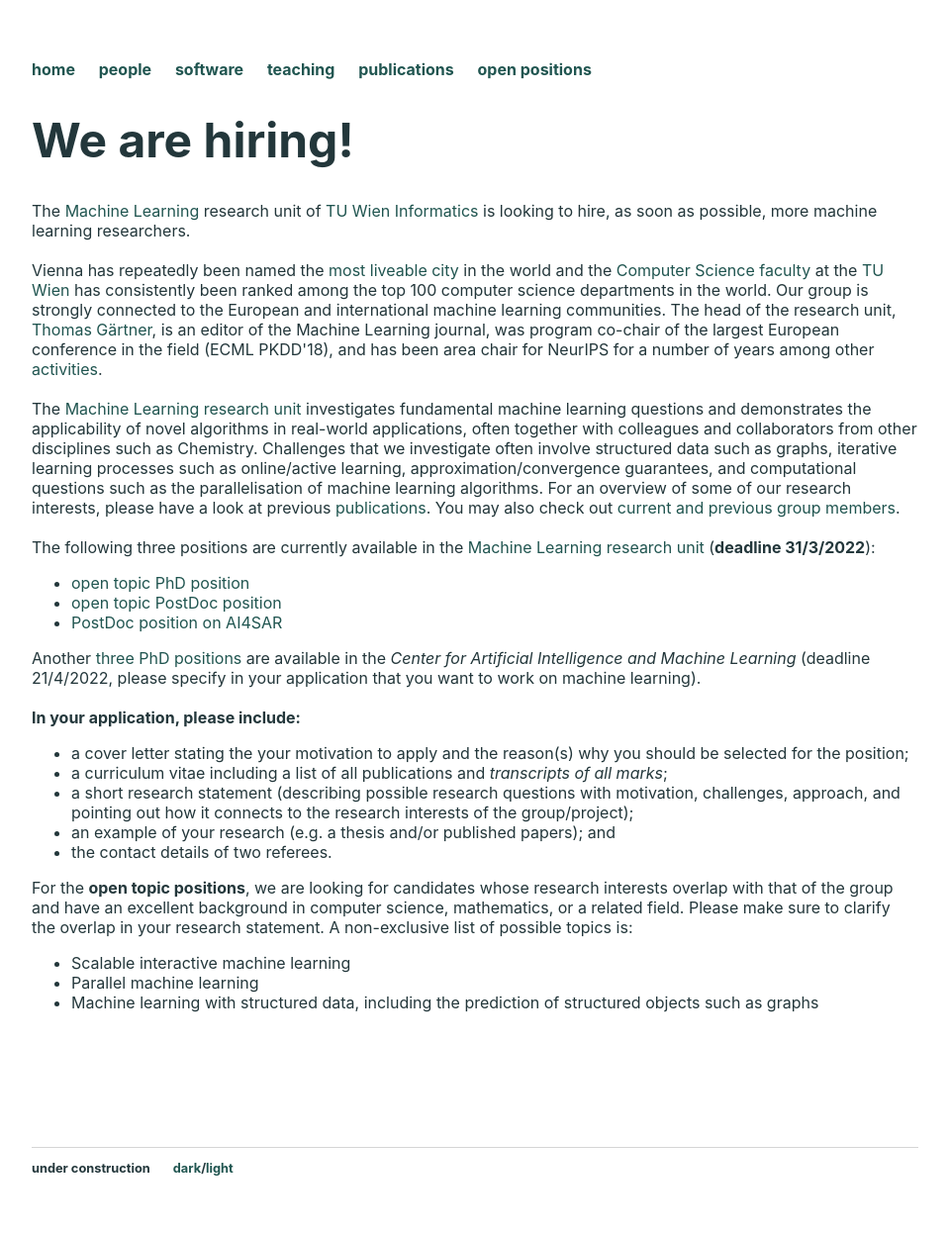
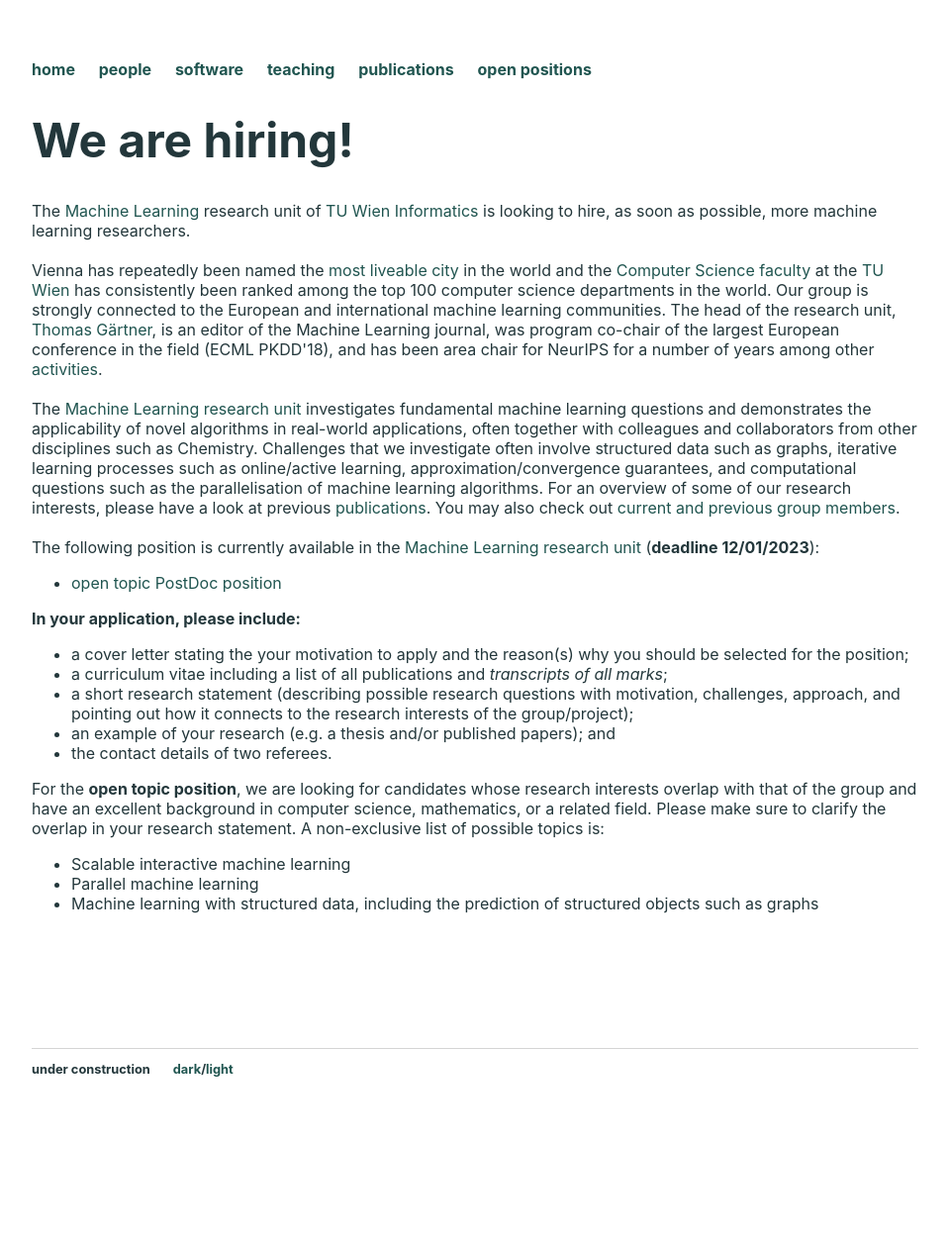
Before and after one commit to ml-tuw/ml-tuw.github.io, a Jekyll site: the page built from hiring_en/index.html, in a window 1280 px wide. Shown: the whole page at 99% size, without its empty margins (160-1119 px from the left). Built offline with Jekyll 4.4.1, drawn with Linux system fonts in a browser that asks for light colours; after the commit the page ends 1148 px from its top, so only the background shows below that.

Commit message:
updated hiring page

```diff
--- a/hiring_en/index.html
+++ b/hiring_en/index.html
@@ -11,15 +11,14 @@ Vienna has repeatedly been named the <a href="https://www.wien.info/en/lifestyle
 
 The {{site.data.links.TUWienMLRU_en}} investigates fundamental machine learning questions and demonstrates the applicability of novel algorithms in real-world applications, often together with colleagues and collaborators from other disciplines such as Chemistry. Challenges that we investigate often involve structured data such as graphs, iterative learning processes such as online/active learning, approximation/convergence guarantees, and computational questions such as the parallelisation of machine learning algorithms. For an overview of some of our research interests, please have a look at previous <a href="{{'/papers' | prepend: site.data.links.Thomas }}">publications</a>. You may also check out <a href="/people">current and previous group members</a>.<br><br>
 
-The following three positions are currently available in the {{site.data.links.TUWienMLRU_en}} (<b>deadline 31/3/2022</b>):
+The following position is currently available in the {{site.data.links.TUWienMLRU_en}} (<b>deadline 12/01/2023</b>):
 
 <ul>
-<li> <a href=/hiring_en/praedoc/>open topic PhD position</a>
+<!--<li> <a href=/hiring_en/praedoc/>open topic PhD position</a>-->
 <li> <a href=/hiring_en/postdoc/>open topic PostDoc position</a>
-<li> <a href=/hiring_en/ai4sar/>PostDoc position on AI4SAR</a>
 </ul>
 
-Another <a href=https://jobs.tuwien.ac.at/Job/177436>three PhD positions</a> are available in the <i>Center for Artificial Intelligence and Machine Learning</i> (deadline 21/4/2022, please specify in your application that you want to work on machine learning).<br><br>
+<!--Another <a href=https://jobs.tuwien.ac.at/Job/177436>three PhD positions</a> are available in the <i>Center for Artificial Intelligence and Machine Learning</i> (deadline 21/4/2022, please specify in your application that you want to work on machine learning).<br><br>-->
 
 <b>In your application, please include:</b>
 <ul>
@@ -39,7 +38,7 @@ You should have an excellent background in computer science, mathematics, or a r
 At the moment there are two types of positions available, one is on <i>Trustworthy Machine Learning</i> and the other is an open topic. <b>For details see below.</b>
 --->
 
-For the <b>open topic positions</b>, we are looking for candidates whose research interests overlap with that of the group and have an excellent background in computer science, mathematics, or a related field. Please make sure to clarify the overlap in your research statement.
+For the <b>open topic position</b>, we are looking for candidates whose research interests overlap with that of the group and have an excellent background in computer science, mathematics, or a related field. Please make sure to clarify the overlap in your research statement.
 
 A non-exclusive list of possible topics is:
 
```
